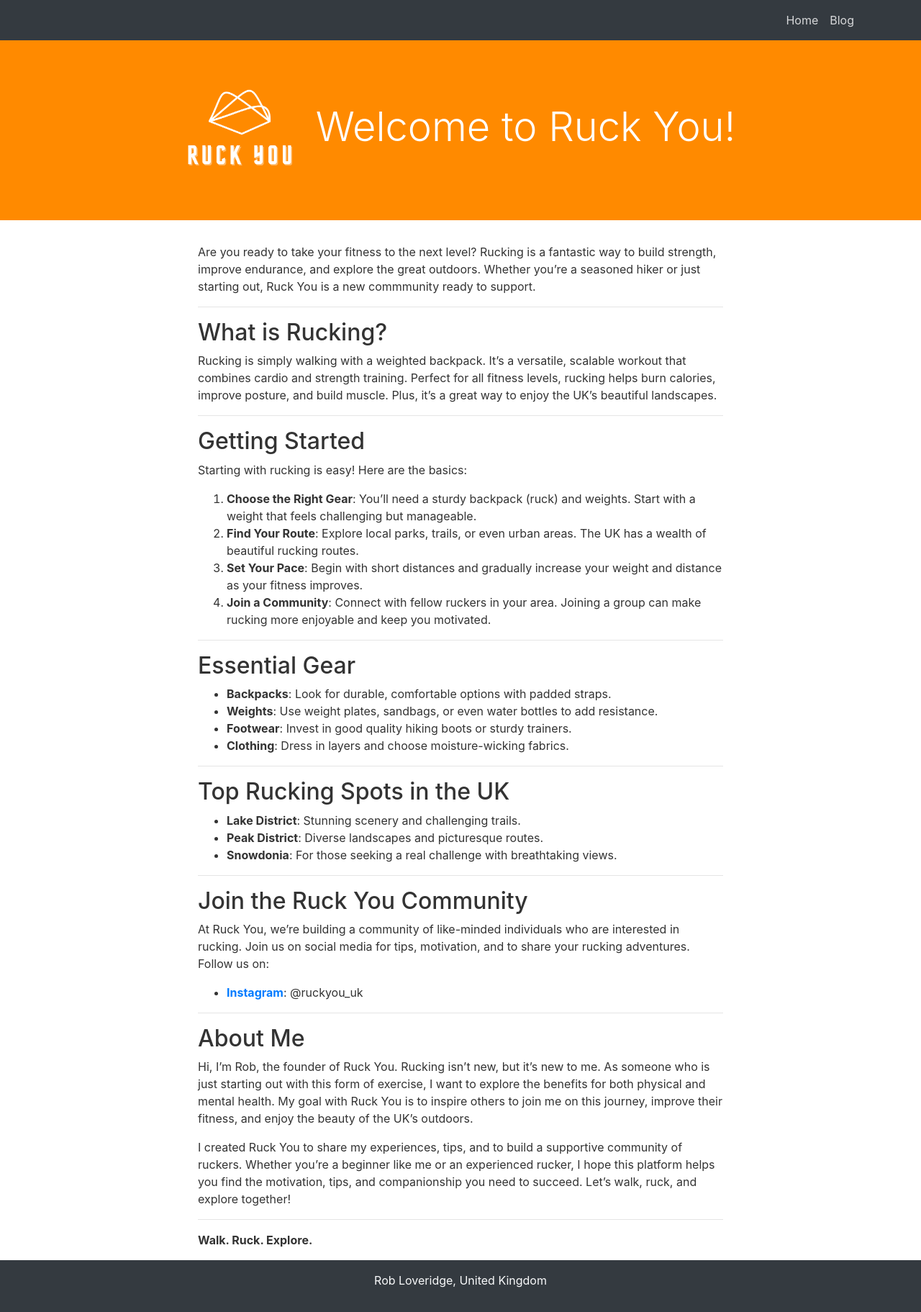
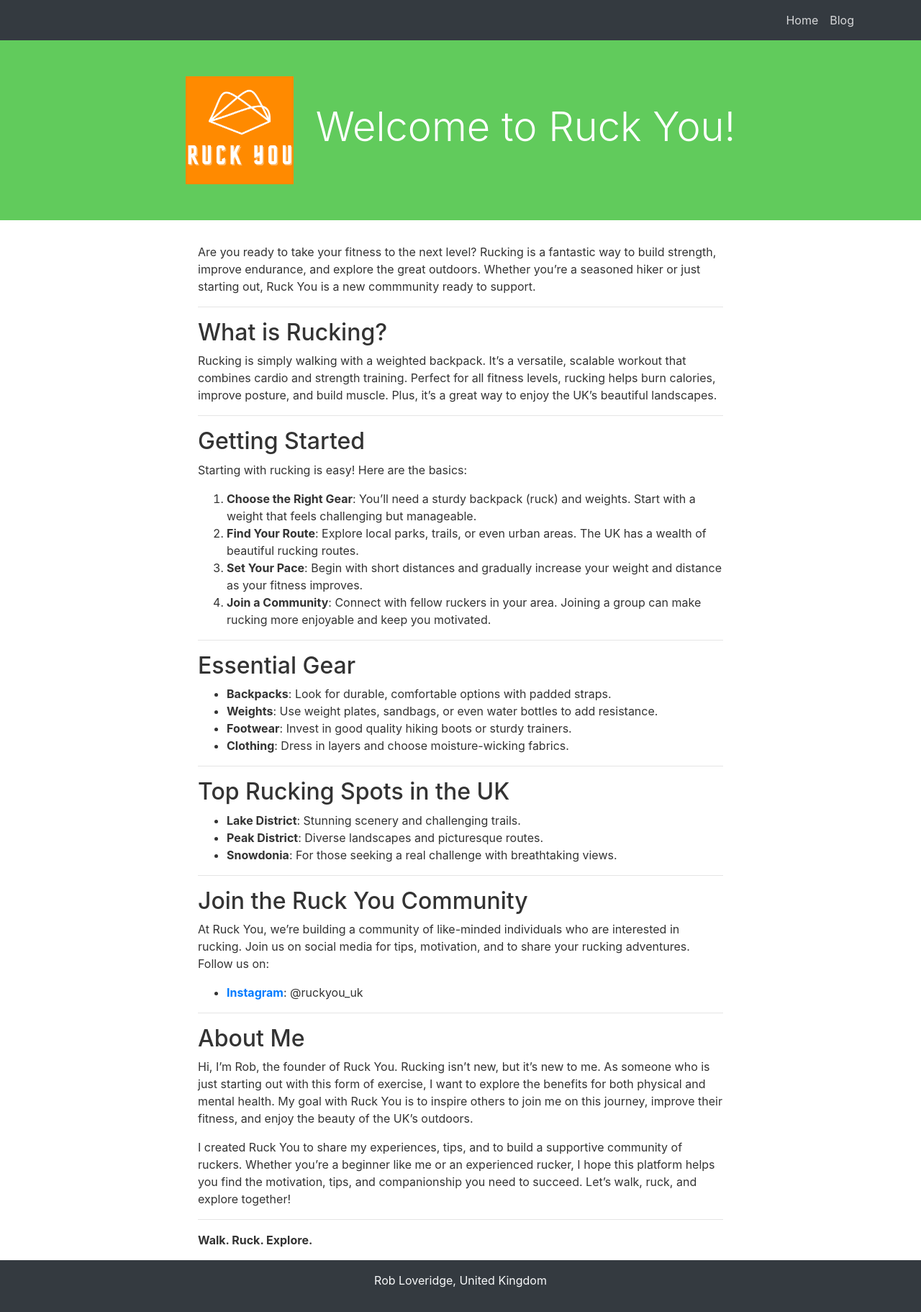
Before and after one commit to robertloveridge/ruckyou, a Jekyll site: the page built from index.md, in a window 1280 px wide. Shown: the whole page at 72% size. Built offline with Jekyll 4.4.1, drawn with Linux system fonts in a browser that asks for light colours; nearby versions of some CDN libraries.

Commit message:
Update style.css

```diff
--- a/css/style.css
+++ b/css/style.css
@@ -5,7 +5,7 @@
 }
 
 .jumbotron {
-  background-color: #FF8A00;
+  background-color: #61CB5C; /* Green: #61CB5C; Orange: #FF8A00  */
   color: #fff;
   padding-top: 50px;
   /* Adjusted padding */
```
